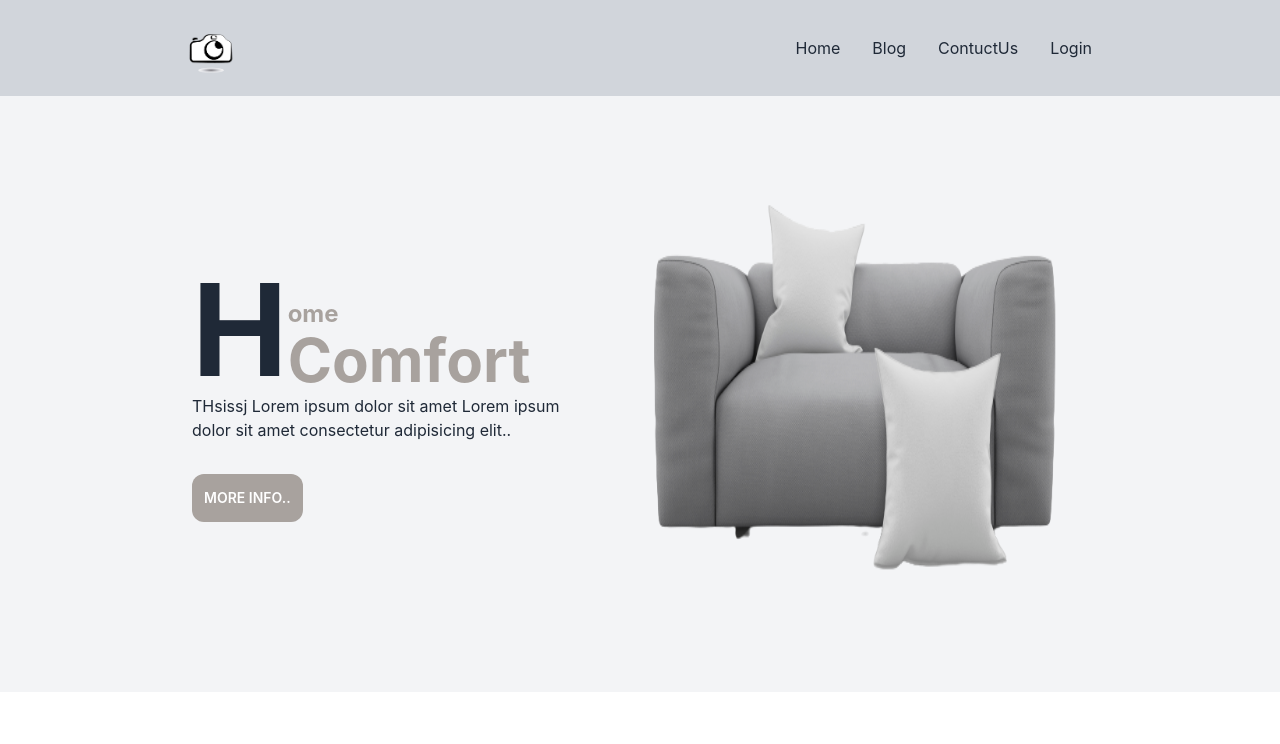
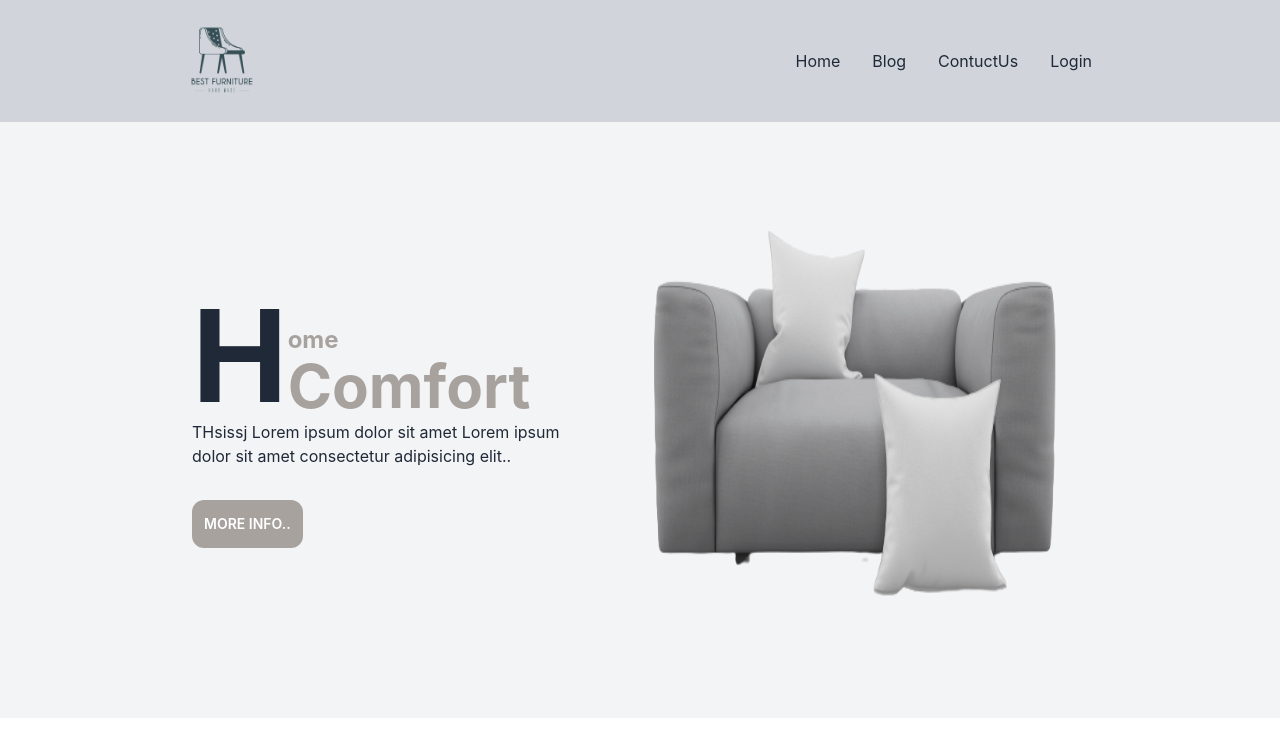
Before and after one commit to yaminhossen/furniture-fair, a React (Create React App) app: page / in a window 1280 px wide. Shown: the top 744 px of the page. Built offline with nearby package versions, Linux system fonts and the light colour scheme; no server answers.

Commit message:
Title and logo changed

```diff
--- a/public/index.html
+++ b/public/index.html
@@ -1,14 +1,12 @@
 <!DOCTYPE html>
 <html lang="en">
+
 <head>
   <meta charset="utf-8" />
   <link rel="icon" href="%PUBLIC_URL%/favicon.ico" />
   <meta name="viewport" content="width=device-width, initial-scale=1" />
   <meta name="theme-color" content="#000000" />
-    <meta
-      name="description"
-      content="Web site created using create-react-app"
-    />
+  <meta name="description" content="Web site created using create-react-app" />
   <link rel="apple-touch-icon" href="%PUBLIC_URL%/logo192.png" />
   <!--
       manifest.json provides metadata used when your web app is installed on a
@@ -24,8 +22,9 @@
       work correctly both with client-side routing and a non-root public URL.
       Learn how to configure a non-root public URL by running `npm run build`.
     -->
-    <title>React App</title>
+  <title>Furniture-Fair</title>
 </head>
+
 <body>
   <noscript>You need to enable JavaScript to run this app.</noscript>
   <div id="root"></div>
@@ -40,4 +39,5 @@
       To create a production bundle, use `npm run build` or `yarn build`.
     -->
 </body>
+
 </html>
--- a/src/components/Pages/Shared/Header.js
+++ b/src/components/Pages/Shared/Header.js
@@ -1,7 +1,7 @@
 import React from 'react';
 import { Link } from 'react-router-dom';
 import { useAuthState } from 'react-firebase-hooks/auth';
-import logo from '../../../images/logo/cameralogo.png';
+import logo from '../../../images/logo/furniture-logo.png';
 import auth from '../../../firebase.init';
 import './Header.css';
 import { signOut } from 'firebase/auth';
@@ -33,7 +33,7 @@ const Header = () => {
 
                         </ul>
                     </div>
-                    <Link to="/" className="btn btn-ghost normal-case text-xl"><img width="50px" src={logo} alt="" /></Link>
+                    <Link to="/" className=""><img width="100px " src={logo} alt="" /></Link>
                 </div>
                 <div className="navbar-end hidden lg:flex">
                     <ul className="menu menu-horizontal px-1">
```
Also changed, not shown: src/images/logo/furniture-logo.png (added). Lines whose indentation alone changed are shown as unchanged.
